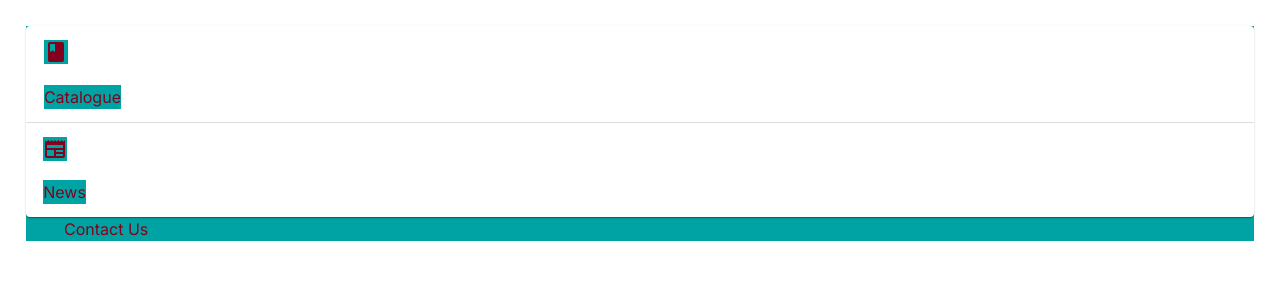
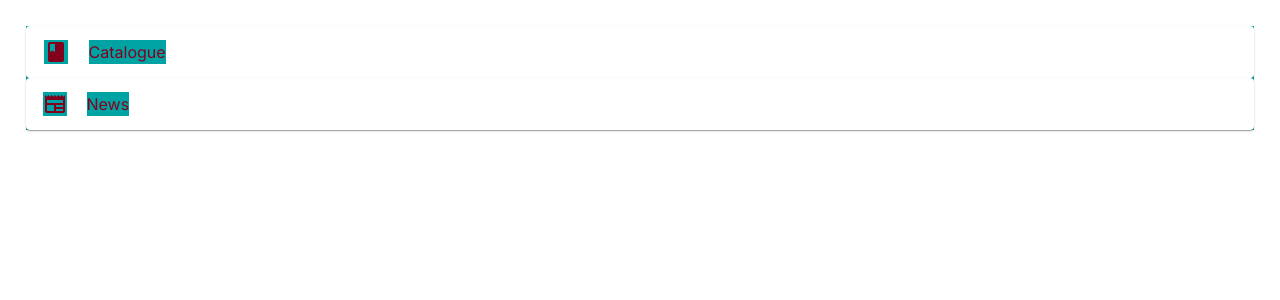
Before and after one commit to josh-peters-2357/bookstore, a Next.js app: page /home in a window 1280 px wide. Shown: the top 300 px of the page. Built offline with nearby package versions, Linux system fonts and the light colour scheme.

Commit message:
cleaned up small menu

```diff
--- a/src/app/components/menu-helpers.tsx
+++ b/src/app/components/menu-helpers.tsx
@@ -1,19 +1,19 @@
-import React from 'react';
+import React, { useContext } from 'react';
 import { Accordion, AccordionDetails, AccordionSummary, Link, ListItem, ListItemButton, ListItemText, Stack } from '@mui/material';
 import '../../app/globals.scss';
+import { MenuContext } from './menu/menu';
 
-export default function CreateMenuItem(
-    { header, items, id }: { header: React.JSX.Element, items: React.JSX.Element, id: string })  {
+export default function CreateMenuItem({ header, items, id }: { header: React.JSX.Element, items: React.JSX.Element, id: string }) {
+  const {expanded, handleChange} = useContext(MenuContext);
+
     return (
-        <Accordion>
+        <Accordion expanded={expanded === 'panel1' + id}
+                   onChange={handleChange('panel1' + id)}>
             <AccordionSummary aria-controls="panel1-content"
-                            id={"panel1-header-" + id}>
-                <Stack spacing={{ xs: 1, sm: 2 }}
-                    direction="row"
-                    useFlexGap
-                    flexWrap="wrap">
-                    {header}
-                </Stack>
+                              id={"panel1-header-" + id}
+                              className='main-menu-items'
+                            >
+                {header}
             </AccordionSummary>
             <AccordionDetails>{items}</AccordionDetails>
         </Accordion>
@@ -23,7 +23,7 @@ export default function CreateMenuItem(
 export function GenerateListItem(path: string, desc: string)  {
     return (
       <Link href={path} className='Accordion'>
-        <ListItem disablePadding>
+        <ListItem>
           <ListItemButton>
             <ListItemText primary={desc} className='Accordion'/>
           </ListItemButton>
--- a/src/app/components/menu/catalogue-menu.tsx
+++ b/src/app/components/menu/catalogue-menu.tsx
@@ -2,15 +2,19 @@ import React from 'react';
 import '../../../app/globals.scss';
 import BookIcon from '@mui/icons-material/Book';
 import CreateMenuItem, { GenerateListItem } from '../menu-helpers';
+import { Stack } from '@mui/material';
 
 export default function CatalogueMenu () {
     const header = (
-      <>
+      <Stack spacing={{ xs: 1, sm: 2 }}
+             direction="row"
+             useFlexGap
+             flexWrap="nowrap">
         <BookIcon className='Accordion'/>
         <div className='Accordion'>
           Catalogue
         </div>
-      </>)
+      </Stack>)
 
     const items = (
       <>
--- a/src/app/components/menu/menu.tsx
+++ b/src/app/components/menu/menu.tsx
@@ -5,6 +5,9 @@ import '../../../app/globals.scss';
 import Link from 'next/link';
 import CatalogueMenu from './catalogue-menu';
 import NewsMenu from './news-menu';
+import { useContext, createContext } from 'react';
+
+export const MenuContext = createContext<{expanded: boolean|string, handleChange: Function}>({expanded: false, handleChange: ()=>{}});
 
 export default function Menu () {
     function LinkJSX (name: string, path: string): React.JSX.Element {
@@ -14,12 +17,23 @@ export default function Menu () {
             </Link>
         )
     }
+    const [expanded, setExpanded] = React.useState<string | false>('panel1');
+
+     const handleChange =
+    (panel: string) => (event: React.SyntheticEvent, newExpanded: boolean) => {
+      setExpanded(newExpanded ? panel : false);
+    };
 
     return (
-        <Stack className='Accordion'>
-            <CatalogueMenu/>
-            <NewsMenu/>
-            {LinkJSX("Contact Us", "/contact")}
-        </Stack>
+        <MenuContext.Provider value={{expanded: expanded, handleChange: handleChange}}>
+            <Stack className='Accordion'>
+                <Stack>
+                    <CatalogueMenu/>
+                </Stack>
+                <Stack>
+                    <NewsMenu/>
+                </Stack>
+            </Stack>
+        </MenuContext.Provider>
     )
 }
--- a/src/app/components/menu/news-menu.tsx
+++ b/src/app/components/menu/news-menu.tsx
@@ -3,15 +3,19 @@ import '../../../app/globals.scss';
 import NewspaperIcon from '@mui/icons-material/Newspaper';
 import CreateMenuItem from '../menu-helpers';
 import { GenerateListItem } from '../menu-helpers';
+import { Stack } from '@mui/material';
 
 export default function NewsMenu () {
     const header = (
-      <>
+      <Stack spacing={{ xs: 1, sm: 2 }}
+      direction="row"
+      useFlexGap
+      flexWrap="nowrap">
         <NewspaperIcon className='Accordion'/>
         <div className='Accordion'>
           News
         </div>
-      </>)
+      </Stack>)
 
     const items = (
       <>
--- a/src/app/globals.scss
+++ b/src/app/globals.scss
@@ -21,10 +21,19 @@
   }
 }
 
+body {
+  padding: 0%;
+}
+
 .Accordion {
   direction: flex;
+  column-gap: 10px;
   flex-direction: row;
   margin: 2%;
   color: var(--foreground-rgb);
   background-color: var(--background-rgb);
 }
+
+.main-menu-items {
+  min-height: 60px;
+}
--- a/src/app/layout.tsx
+++ b/src/app/layout.tsx
@@ -15,7 +15,7 @@ export default function RootLayout({
   children: React.ReactNode;
 }>) {
   return (
-    <html lang="en">
+    <html lang="en" className="body">
       <body className={inter.className}>{children}</body>
     </html>
   );
```
